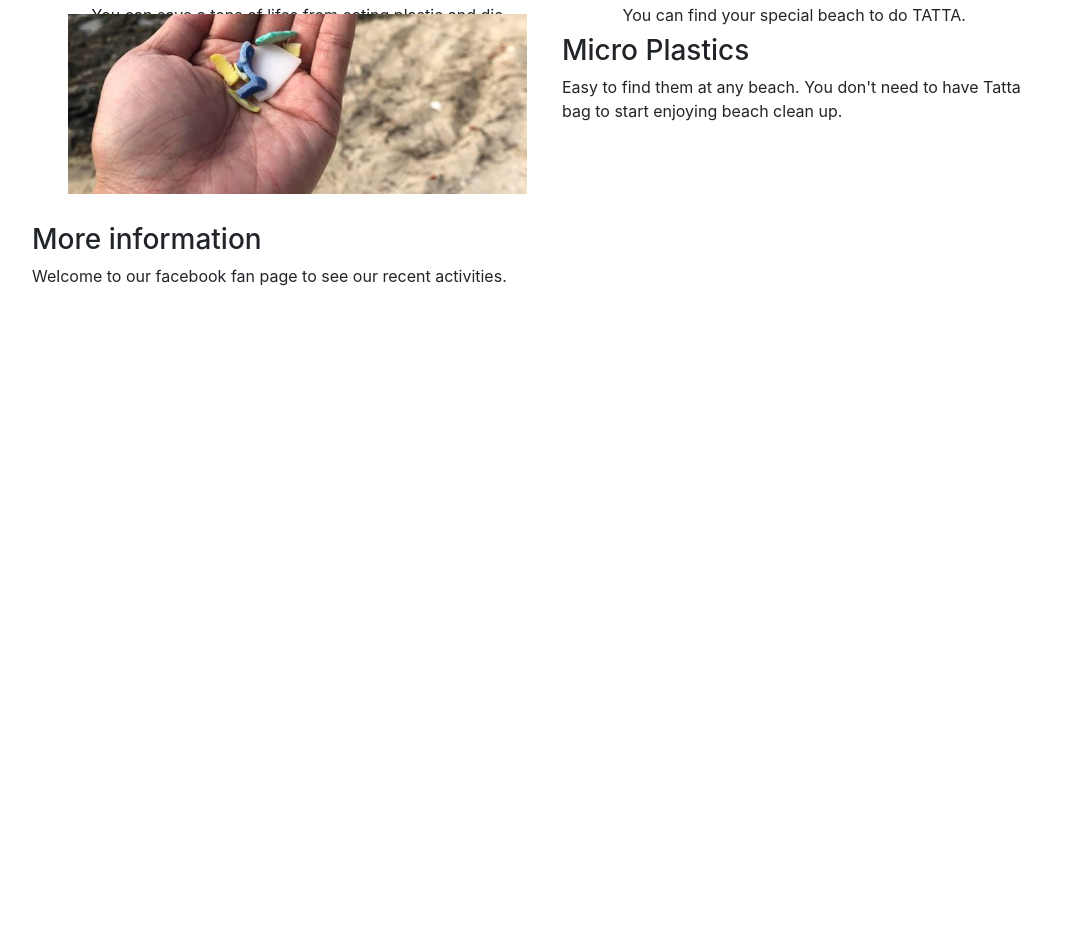
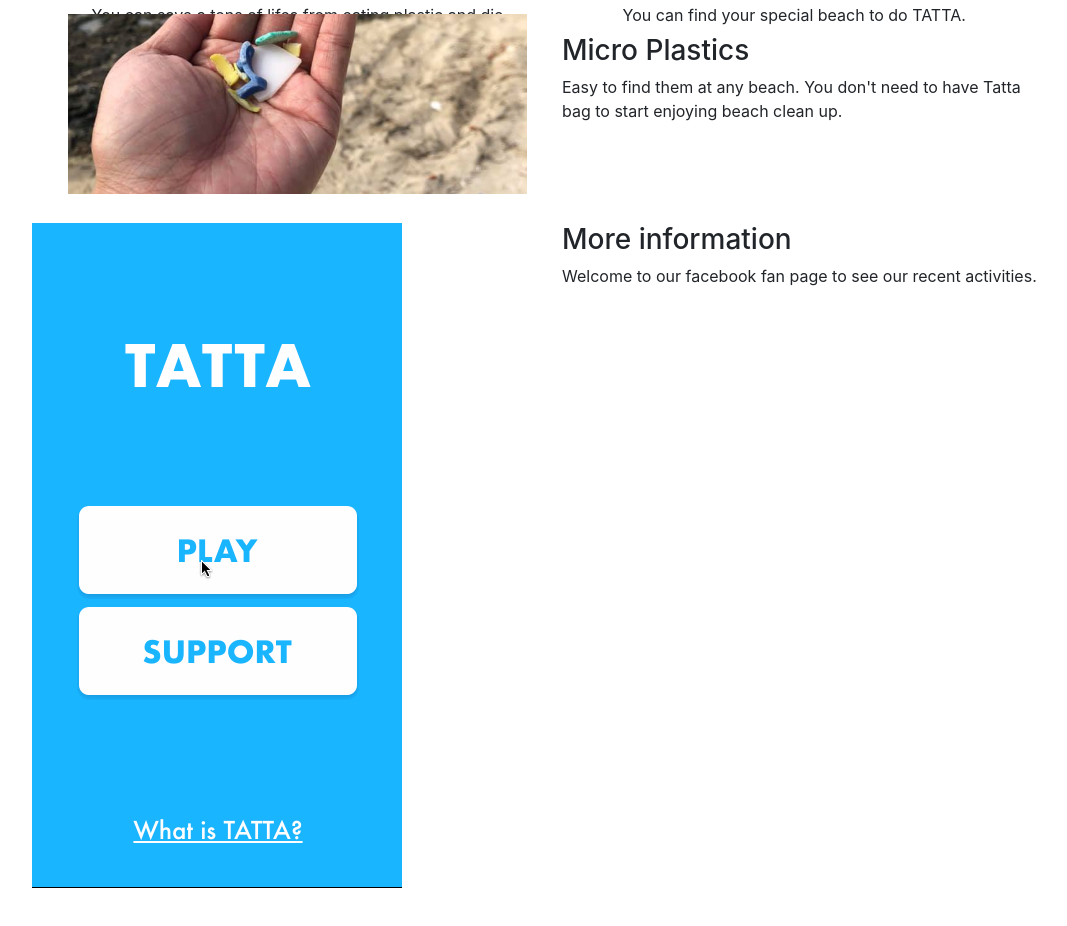
Before and after one commit to tattaokinawa/project.tatta, a plain HTML site: page index.html in a window 1280 px wide. Shown: the part 2592-3518 px from the top of the page, without its empty margins (93-1160 px from the left). Before the commit the page ends 2945 px from the top, so only its background shows below. Drawn offline with nearby package versions, Linux system fonts and the light colour scheme.

Commit message:
upload gif

```diff
--- a/index.html
+++ b/index.html
@@ -200,11 +200,12 @@
     </div>
 
     <div class="row">
-      <div class="col-sm mb-2">
+      <div class="col-md mb-2">
+        <img src="./images/tatta.gif" alt="prototype">
+      </div>
+      <div class="col-md mb-2">
         <h3>More information</h3>
         <p>Welcome to our facebook fan page to see our recent activities.</p>
-      </div>
-      <div class="col-sm mb-2">
         <div class="fb-page"
           data-href="https://www.facebook.com/project.tatta/"
           data-width="500"
```
Also changed, not shown: images/tatta.gif (added).
